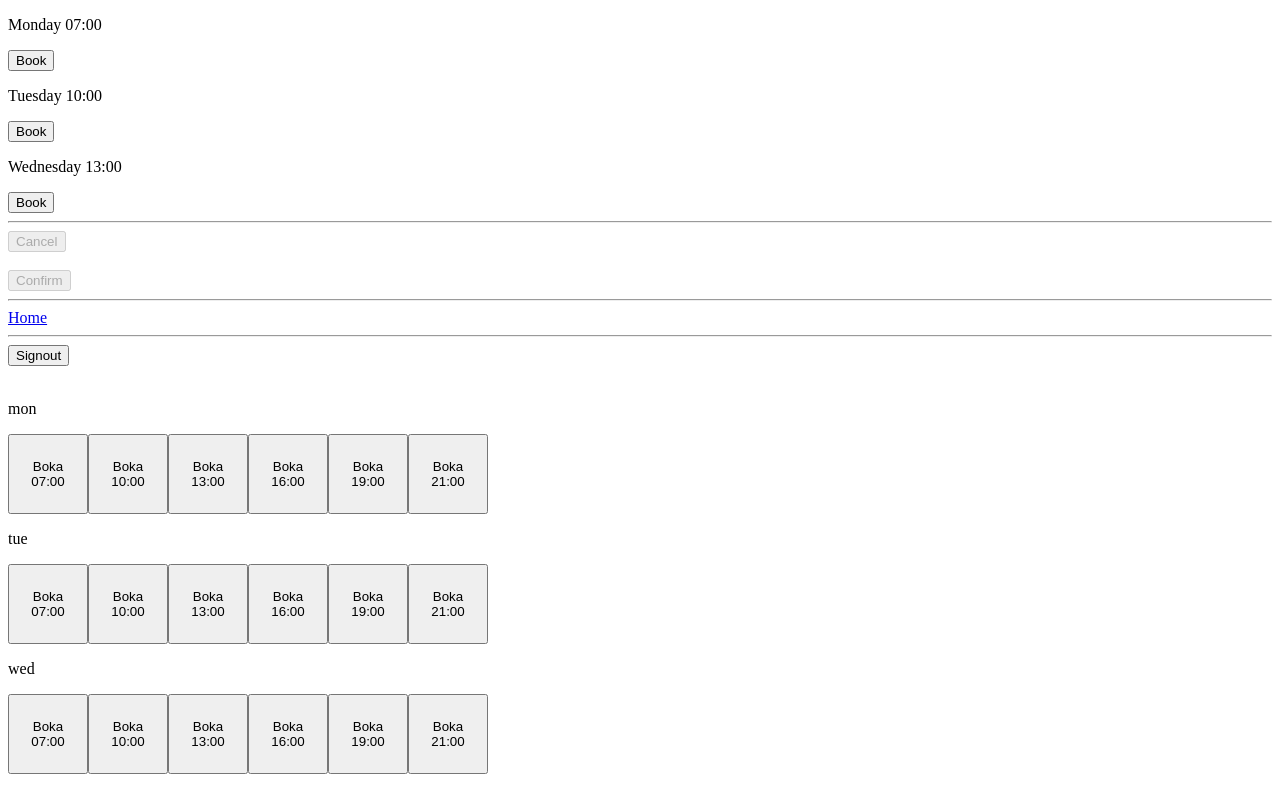
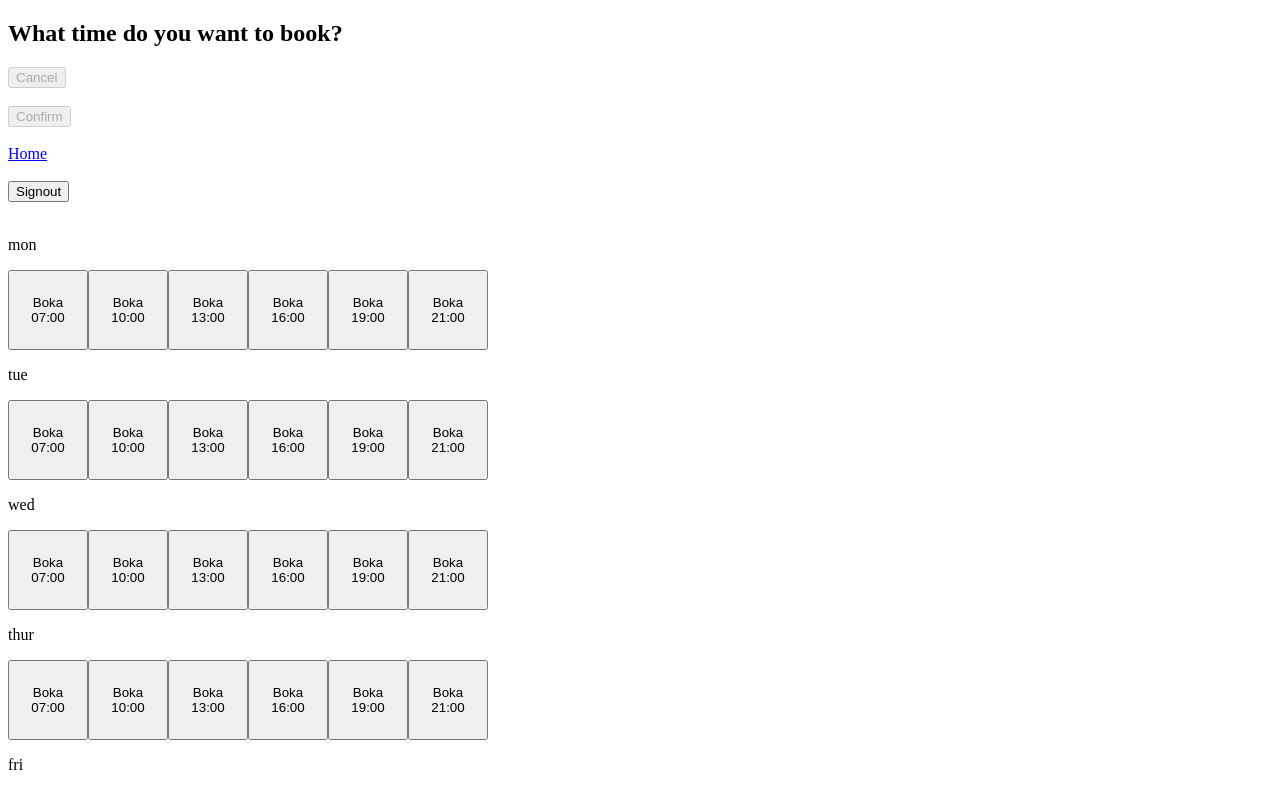
Before and after one commit to Kasiem024/BookingAppPoC-OAK, a website: page public/booking.html in a window 1280 px wide. Shown: the top 787 px of the page. Drawn offline with Linux system fonts and the light colour scheme.

Commit message:
commented away some code

```diff
--- a/public/booking.html
+++ b/public/booking.html
@@ -6,15 +6,15 @@
     <meta http-equiv="X-UA-Compatible" content="IE=edge">
     <meta name="viewport" content="width=device-width, initial-scale=1.0">
     <script src="js/book.js"></script>
-    <title>Document</title>
+    <title>BookingApp -OAK- Booking</title>
 </head>
 
 <body>
-    <p>Monday 07:00</p><button id="btnMonId" onclick="btnMon()">Book</button>
+    <h2>What time do you want to book?</h2>
+
+    <!-- <p>Monday 07:00</p><button id="btnMonId" onclick="btnMon()">Book</button>
     <p>Tuesday 10:00</p><button id="btnTueId" onclick="btnTue()">Book</button>
-    <p>Wednesday 13:00</p><button id="btnWedId" onclick="btnWed()">Book</button>
-
-    <hr>
+    <p>Wednesday 13:00</p><button id="btnWedId" onclick="btnWed()">Book</button> -->
 
     <button id="btnCancelId" onclick="btnCancel()" disabled>Cancel</button>
 
@@ -25,10 +25,13 @@
         <input type="text" class="input" id="tBoxBookTimeId" name="tBoxBookTimeName">
     </form>
 
-    <hr>
+    <br>
 
     <a href="/">Home</a>
-    <hr>
+
+    <br>
+    <br>
+
     <button type="button" class="btn" id="btnSignOutId" onclick="btnSignOut()">Signout</button>
 
     <div id="calendar"></div>
--- a/public/js/book.js
+++ b/public/js/book.js
@@ -14,18 +14,30 @@ calendarBooking.open('GET', dataURLCalendarBooking);
 calendarBooking.responseType = 'json';
 calendarBooking.send();
 
-let dataURLBooking = '../data/booking.json';
-let booking = new XMLHttpRequest();
-booking.open('GET', dataURLBooking);
-booking.responseType = 'json';
-booking.send();
+// let dataURLBooking = '../data/booking.json';
+// let booking = new XMLHttpRequest();
+// booking.open('GET', dataURLBooking);
+// booking.responseType = 'json';
+// booking.send();
 
 window.onload = () => {
     console.log(document.cookie)
 }
 
-booking.onload = () => {
-    const data = booking.response;
+calendarBooking.onload = () => {
+    // const data = booking.response;
+
+    // if (data.bookings[0].booked == true) {
+    //     document.getElementById('btnMonId').disabled = true;
+    // }
+
+    // if (data.bookings[1].booked == true) {
+    //     document.getElementById('btnTueId').disabled = true;
+    // }
+
+    // if (data.bookings[2].booked == true) {
+    //     document.getElementById('btnWedId').disabled = true;
+    // }
 
     const tBoxData = document.getElementById('tBoxBookTimeId')
 
@@ -33,24 +45,10 @@ booking.onload = () => {
     btnBook.id = 'btnBookId';
     btnBook.textContent = 'Confirm';
 
-    document.getElementById('formId').appendChild(btnBook);
-
     tBoxData.style.display = 'none';
     btnBook.disabled = true;
 
-    if (data.bookings[0].booked == true) {
-        document.getElementById('btnMonId').disabled = true;
-    }
-
-    if (data.bookings[1].booked == true) {
-        document.getElementById('btnTueId').disabled = true;
-    }
-
-    if (data.bookings[2].booked == true) {
-        document.getElementById('btnWedId').disabled = true;
-    }
-
-
+    document.getElementById('formId').appendChild(btnBook);
 
     const dataCalendar = calendarBooking.response;
     console.log(dataCalendar);
@@ -67,6 +65,8 @@ booking.onload = () => {
         document.getElementById('calendar').appendChild(p);
 
         for (let j = 0; j < dataCalendar.week[i].times.length; j++) {
+
+            if (dataCalendar.week[i].times[j].booked == false) {
                 const btn = document.createElement('button');
 
                 btn.textContent = "Boka " + dataCalendar.week[i].times[j].time;
@@ -79,6 +79,10 @@ booking.onload = () => {
                 btn.className = 'btnBookClass';
 
                 document.getElementById('calendar').appendChild(btn);
+            } else {
+                console.log('one button booked')
+            }
+
         }
     }
 };
@@ -99,14 +103,9 @@ const btnBookClick = (event) => {
     document.getElementById('btnBookId').disabled = false;
 
     let day = id.substr(0, 1);
-    console.log(day);
     let time = id.substr(2, 1);
-    console.log(time);
 
     const dataCalendar = calendarBooking.response;
-
-    console.log(dataCalendar.week[day].times[time]);
-    console.log(dataCalendar.week[day].times[time].bookedBy);
 
     dataCalendar.week[day].times[time].booked = true;
 
@@ -138,86 +137,6 @@ const btnCancel = () => {
     }
 }
 
-const btnMon = () => {
-    const data = booking.response;
-    console.log(data.bookings[0].booked)
-
-    console.log('mon is pressed')
-
-    data.bookings[0].booked = true;
-    data.bookings[0].bookedBy = document.cookie
-        .split('; ')
-        .find(row => row.startsWith('user='))
-        .split('=')[1];;
-
-    console.log(data.bookings[0].booked)
-
-    let tBoxData = document.getElementById('tBoxBookTimeId')
-
-    let dataTemp = JSON.stringify(data)
-    tBoxData.value += dataTemp;
-
-    document.getElementById('btnCancelId').disabled = false;
-    document.getElementById('btnBookId').disabled = false;
-    document.getElementById('btnMonId').disabled = true;
-    document.getElementById('btnTueId').disabled = true;
-    document.getElementById('btnWedId').disabled = true;
-}
-
-const btnTue = () => {
-    const data = booking.response;
-    console.log(data.bookings[1].booked)
-
-    console.log('tue is pressed')
-
-    data.bookings[1].booked = true;
-    data.bookings[1].bookedBy = document.cookie
-        .split('; ')
-        .find(row => row.startsWith('user='))
-        .split('=')[1];;
-
-    console.log(data.bookings[1].booked)
-
-    let tBoxData = document.getElementById('tBoxBookTimeId')
-
-    let dataTemp = JSON.stringify(data)
-    tBoxData.value += dataTemp;
-
-    document.getElementById('btnCancelId').disabled = false;
-    document.getElementById('btnBookId').disabled = false;
-    document.getElementById('btnMonId').disabled = true;
-    document.getElementById('btnTueId').disabled = true;
-    document.getElementById('btnWedId').disabled = true;
-}
-
-const btnWed = () => {
-    const data = booking.response;
-    console.log(data.bookings[2].booked)
-
-    console.log('wed is pressed')
-
-    data.bookings[2].booked = true;
-    data.bookings[2].bookedBy = document.cookie
-        .split('; ')
-        .find(row => row.startsWith('user='))
-        .split('=')[1];;
-
-    console.log(data.bookings[2].booked)
-
-    let tBoxData = document.getElementById('tBoxBookTimeId')
-
-    let dataTemp = JSON.stringify(data)
-    tBoxData.value += dataTemp;
-
-    document.getElementById('btnCancelId').disabled = false;
-    document.getElementById('btnBookId').disabled = false;
-    document.getElementById('btnMonId').disabled = true;
-    document.getElementById('btnTueId').disabled = true;
-    document.getElementById('btnWedId').disabled = true;
-
-    document.getElementsByClassName('btnBookClass').disabled = false;
-}
-
 const btnSignOut = () => {
     console.log('SignOut pressed');
 
@@ -225,3 +144,83 @@ const btnSignOut = () => {
 
     location.href = '/'
 }
+
+// const btnMon = () => {
+//     const data = booking.response;
+//     console.log(data.bookings[0].booked)
+
+//     console.log('mon is pressed')
+
+//     data.bookings[0].booked = true;
+//     data.bookings[0].bookedBy = document.cookie
+//         .split('; ')
+//         .find(row => row.startsWith('user='))
+//         .split('=')[1];;
+
+//     console.log(data.bookings[0].booked)
+
+//     let tBoxData = document.getElementById('tBoxBookTimeId')
+
+//     let dataTemp = JSON.stringify(data)
+//     tBoxData.value += dataTemp;
+
+//     document.getElementById('btnCancelId').disabled = false;
+//     document.getElementById('btnBookId').disabled = false;
+//     document.getElementById('btnMonId').disabled = true;
+//     document.getElementById('btnTueId').disabled = true;
+//     document.getElementById('btnWedId').disabled = true;
+// }
+
+// const btnTue = () => {
+//     const data = booking.response;
+//     console.log(data.bookings[1].booked)
+
+//     console.log('tue is pressed')
+
+//     data.bookings[1].booked = true;
+//     data.bookings[1].bookedBy = document.cookie
+//         .split('; ')
+//         .find(row => row.startsWith('user='))
+//         .split('=')[1];;
+
+//     console.log(data.bookings[1].booked)
+
+//     let tBoxData = document.getElementById('tBoxBookTimeId')
+
+//     let dataTemp = JSON.stringify(data)
+//     tBoxData.value += dataTemp;
+
+//     document.getElementById('btnCancelId').disabled = false;
+//     document.getElementById('btnBookId').disabled = false;
+//     document.getElementById('btnMonId').disabled = true;
+//     document.getElementById('btnTueId').disabled = true;
+//     document.getElementById('btnWedId').disabled = true;
+// }
+
+// const btnWed = () => {
+//     const data = booking.response;
+//     console.log(data.bookings[2].booked)
+
+//     console.log('wed is pressed')
+
+//     data.bookings[2].booked = true;
+//     data.bookings[2].bookedBy = document.cookie
+//         .split('; ')
+//         .find(row => row.startsWith('user='))
+//         .split('=')[1];;
+
+//     console.log(data.bookings[2].booked)
+
+//     let tBoxData = document.getElementById('tBoxBookTimeId')
+
+//     let dataTemp = JSON.stringify(data)
+//     tBoxData.value += dataTemp;
+
+//     document.getElementById('btnCancelId').disabled = false;
+//     document.getElementById('btnBookId').disabled = false;
+//     document.getElementById('btnMonId').disabled = true;
+//     document.getElementById('btnTueId').disabled = true;
+//     document.getElementById('btnWedId').disabled = true;
+
+//     document.getElementsByClassName('btnBookClass').disabled = false;
+// }
```
Lines whose indentation alone changed are shown as unchanged.
